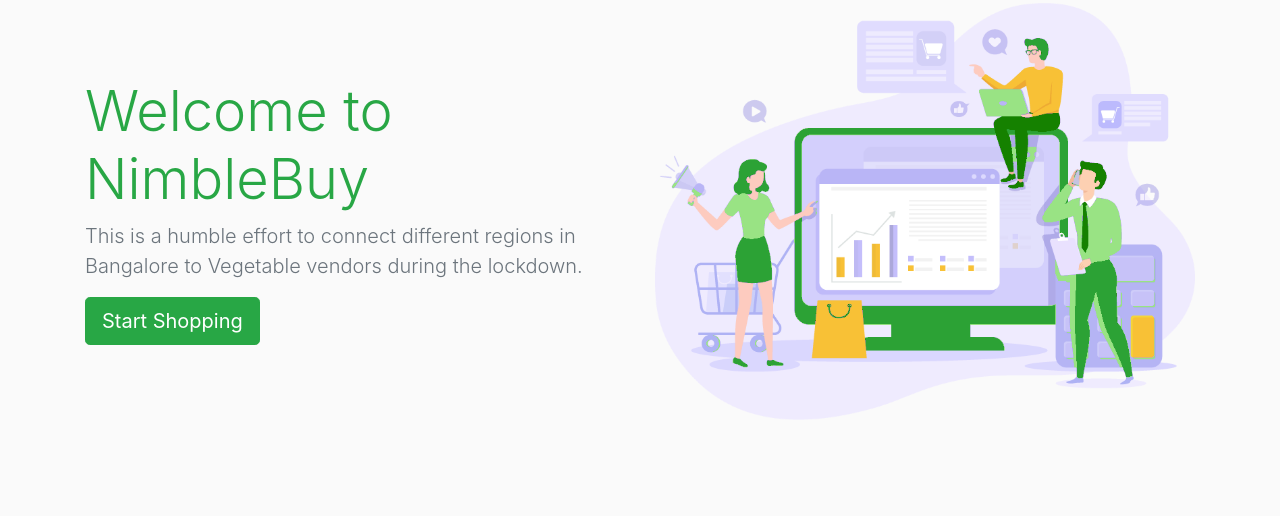
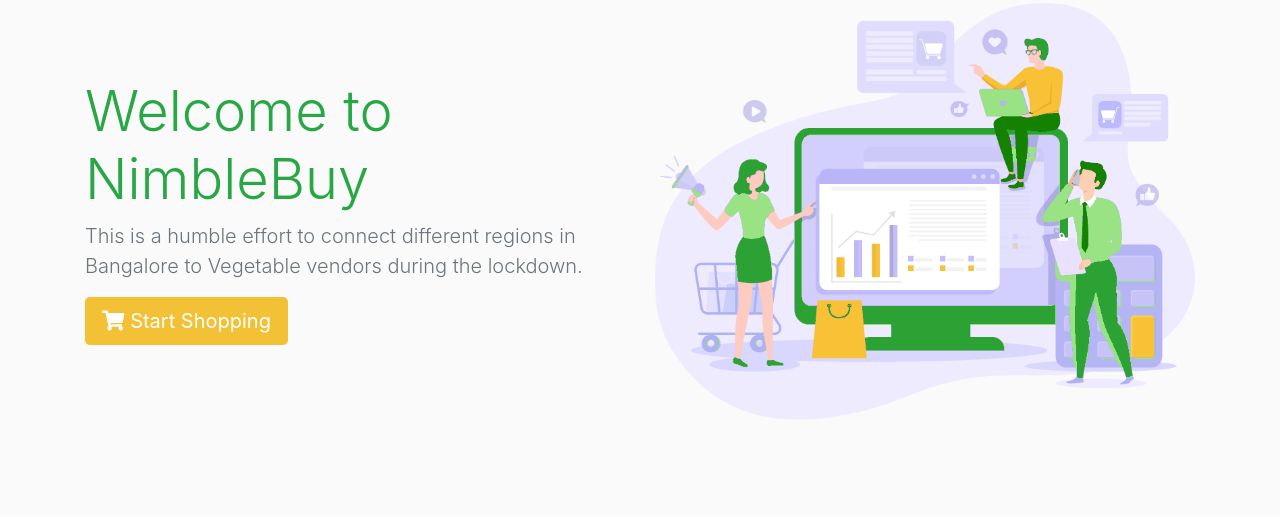
Before and after one commit to boffti/nimblebuy_v2, a Flask app: page /about in a window 1280 px wide. Shown: the part 165-682 px from the top of the page. Run offline with Flask 2, Linux system fonts and the light colour scheme; data that the repository does not hold is empty; parts of the project's set-up code (start-up, migrations or seed data) failed here and were passed over; some libraries are stand-ins or nearby versions.

Commit message:
Updated model data

```diff
--- a/data.py
+++ b/data.py
@@ -160,7 +160,7 @@
         "unit": "kg"
     },
     {
-        "category_id": "1",
+        "category_id": "5",
         "id": "17",
         "image": "coconut",
         "k_name": "ತೆಂಗಿನ ಕಾಯಿ",
@@ -330,7 +330,7 @@
         "unit": "100 gms"
     },
     {
-        "category_id": "1",
+        "category_id": "5",
         "id": "34",
         "image": "banana_stem",
         "k_name": "ಬಾಳೆ ಕಾಂಡ",
@@ -390,7 +390,7 @@
         "unit": "kg"
     },
     {
-        "category_id": "1",
+        "category_id": "5",
         "id": "40",
         "image": "mushroom",
         "k_name": "ಅಣಬೆ",
--- a/templates/about.html
+++ b/templates/about.html
@@ -23,7 +23,7 @@
                 <h1 class="display-4 text-success">Welcome to NimbleBuy</h1>
                 <p class="lead text-muted mb-0">This is a humble effort to connect different regions in
                     Bangalore to Vegetable vendors during the lockdown.</p>
-                    <a class="btn btn-success btn-lg mt-3" href="{{ url_for('home') }}">Start Shopping</a>
+                    <a class="btn btn-lg mt-3 text-white" style="background-color: #F3C135;" href="{{ url_for('home') }}"><i class="fas fa-shopping-cart"></i> Start Shopping</a>
             </div>
             <div class="col-lg-6 d-none d-lg-block"><img src="/public/images/about_1.png" alt="" class="img-fluid">
             </div>
@@ -38,7 +38,7 @@
                 <h2 class="font-weight-light">How it works.</h2>
                 <p class="font-italic text-muted mb-4">Request us to add your society/locality. Thereafter, you can
                     browse the products and place an order.</p>
-                <button class="btn btn-success" data-toggle="modal" data-target="#enquirymodal">Send Enquiry</button>
+                <button class="btn btn-success text-white" data-toggle="modal" data-target="#enquirymodal">Send Enquiry</button>
             </div>
             <div class="col-lg-5 px-5 mx-auto order-1 order-lg-2"><img src="/public/images/about_2.png" alt=""
                     class="img-fluid mb-4 mb-lg-0"></div>
```
